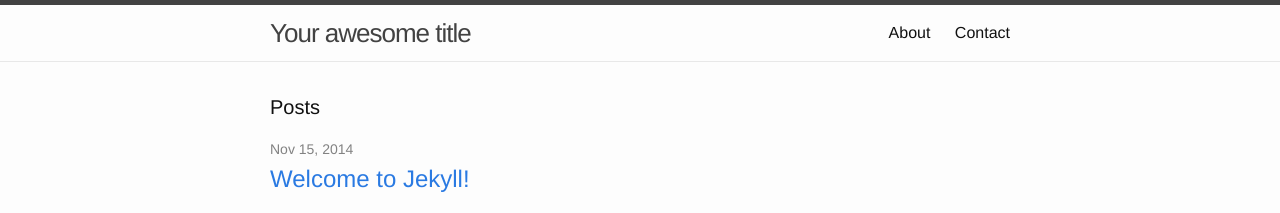
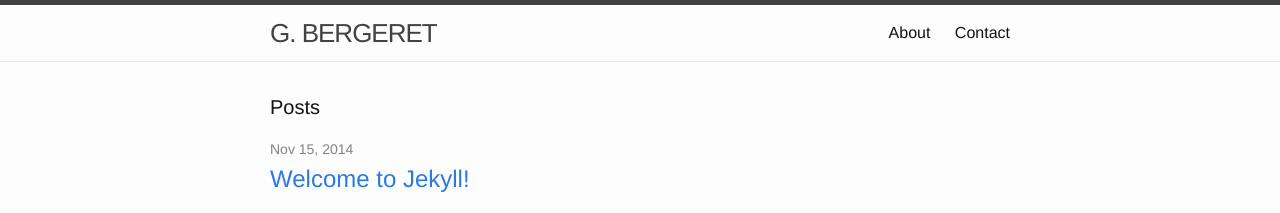
Before and after one commit to gbergere/gbergere.github.io, a Jekyll site: the page built from index.html, in a window 1280 px wide. Shown: the top 213 px of the page. Built offline with Jekyll 4.4.1, drawn with Linux system fonts in a browser that asks for light colours; part of the change alters nothing that is shown.

Commit message:
Update config file.

```diff
--- a/_config.yml
+++ b/_config.yml
@@ -1,14 +1,15 @@
 # Site settings
-title: Your awesome title
-email: your-email@domain.com
-description: > # this means to ignore newlines until "baseurl:"
+title: "G. BERGERET"
+email: "geoffrey.bergeret@gbergeret.org"
+description: >
   Write an awesome description for your new site here. You can edit this
   line in _config.yml. It will appear in your document head meta (for
   Google search results) and in your feed.xml site description.
-baseurl: "" # the subpath of your site, e.g. /blog/
-url: "http://yourdomain.com" # the base hostname & protocol for your site
-twitter_username: jekyllrb
-github_username:  jekyll
+url: "http://gbergere.github.io"
 
 # Build settings
 markdown: kramdown
+
+# User variables
+twitter_username: gbergeretmp
+github_username:  gbergere
```
